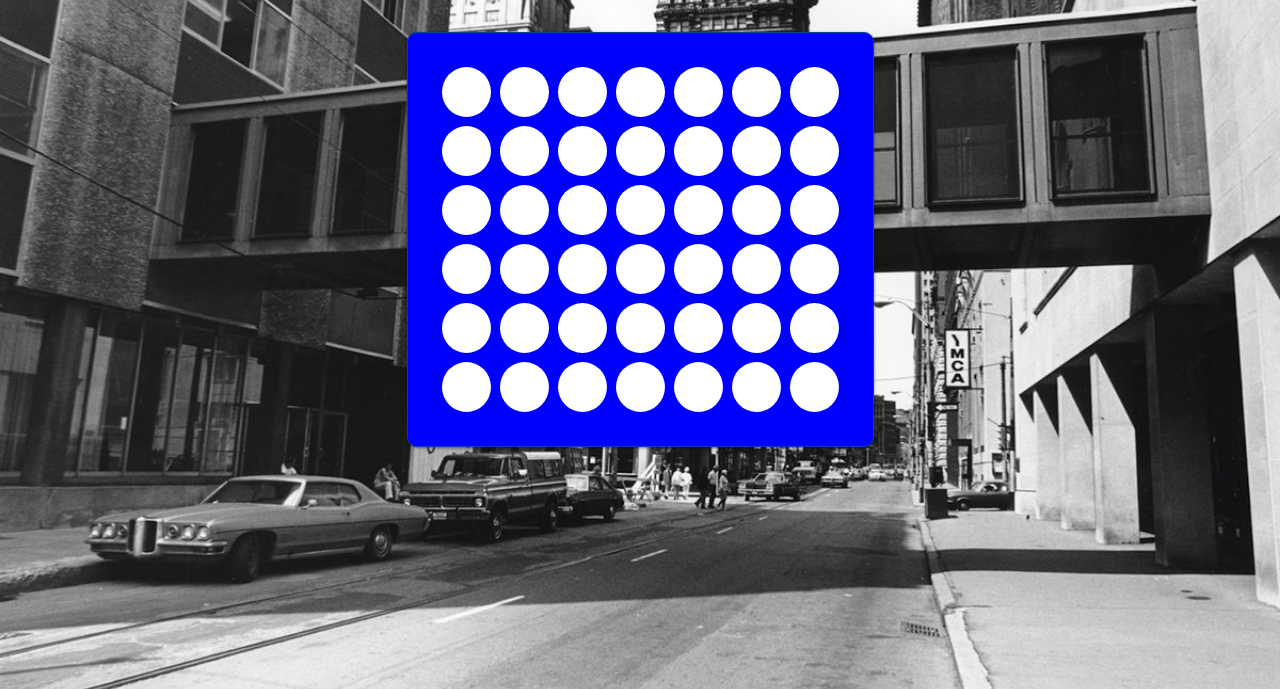
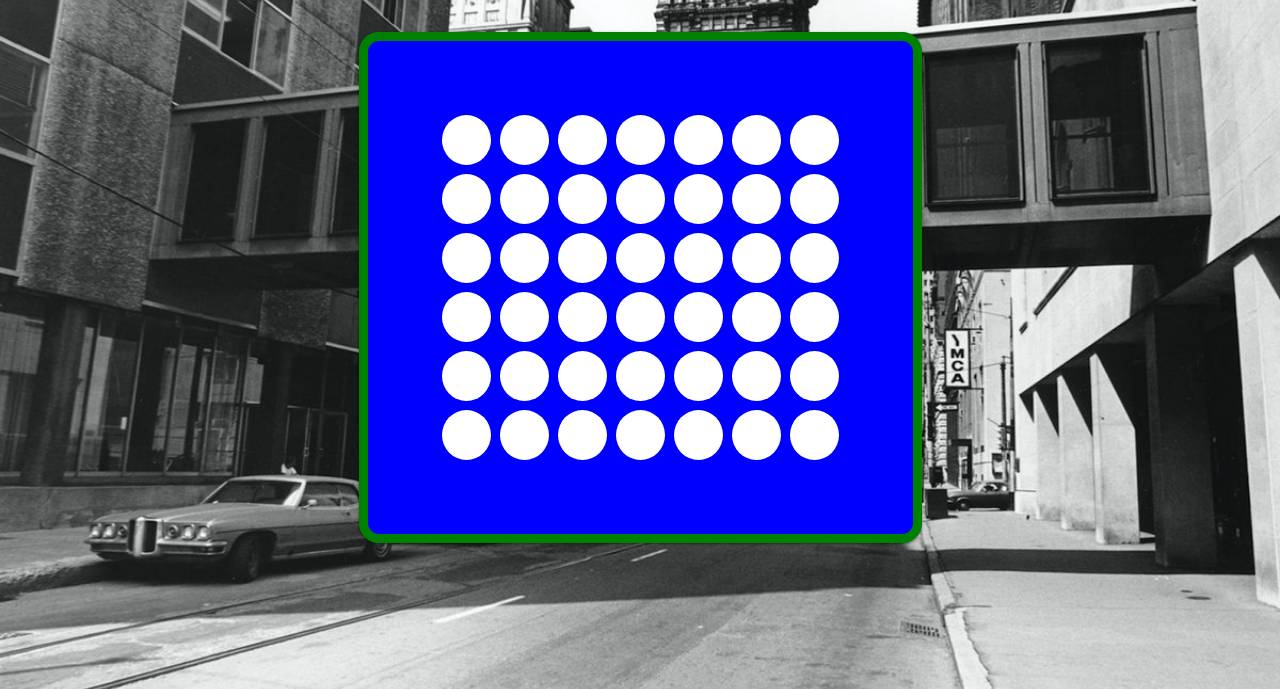
Before and after one commit to erolan/CMPS262.Connect4, a plain HTML site: page index.html in a window 1280 px wide. Shown: the part 111-800 px from the top of the page. Drawn offline with nearby package versions, Linux system fonts and the light colour scheme.

Commit message:
ELH - Build Grid, Centered
Added new logic for Grid, need to build click event and logic for game.

```diff
--- a/style.css
+++ b/style.css
@@ -15,12 +15,11 @@ body {
   display: table;
   width: 415px;
   height: 360px;
-  padding: 25px;
+  padding: 65px;
   background: blue;
-  border: 1px solid #0044AA;
-  border-radius: 10px;
+  border: 9px solid green;
+  border-radius: 20px;
   box-shadow: 0 1px 3px rgba(0, 0, 0, 0.5);
-  -moz-box-shadow: 0 1px 3px rgba(0, 0, 0, 0.5);
   -webkit-box-shadow: 0 1px 3px rgba(0, 0, 0, 0.5);
    border-spacing: 9px 9px;
 }
```
